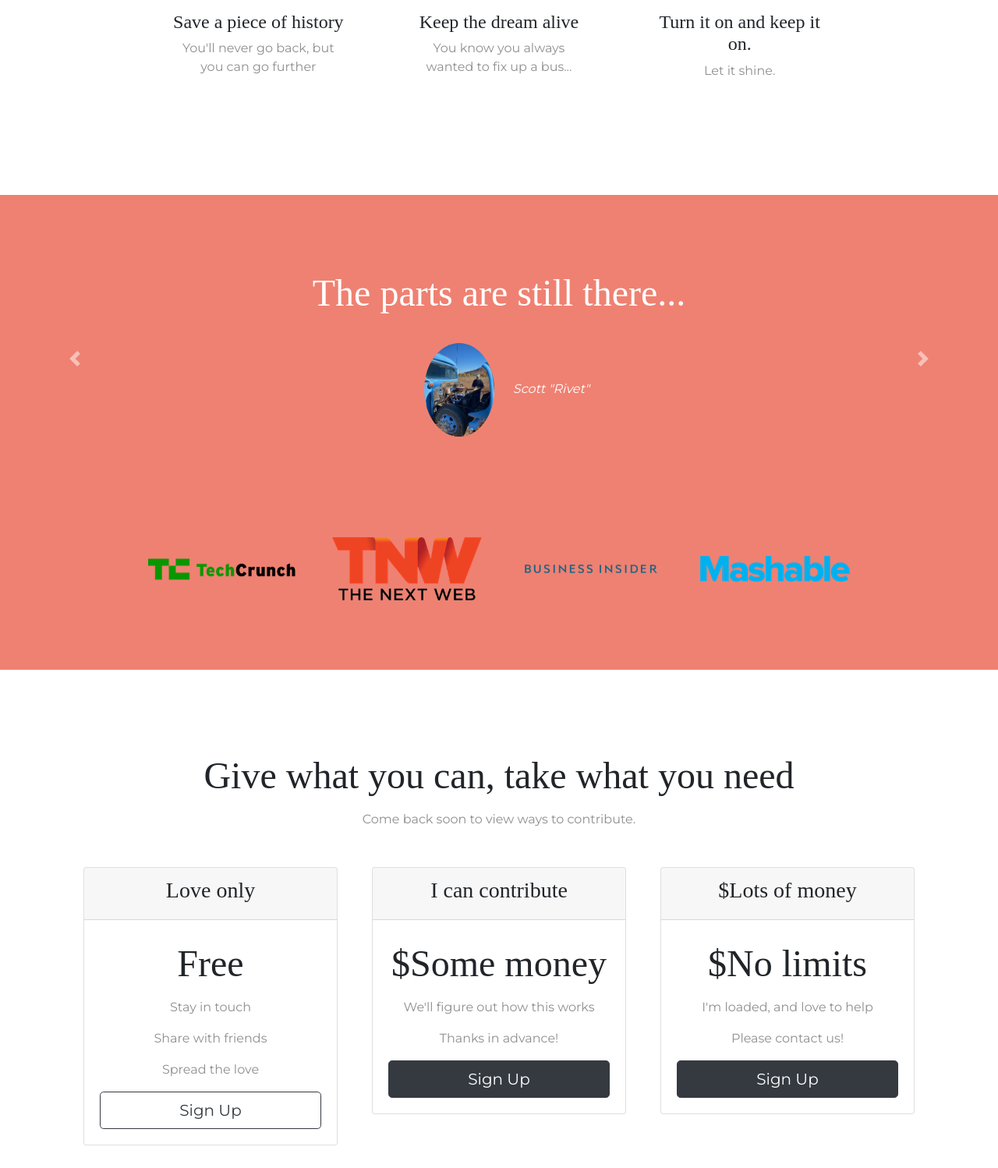
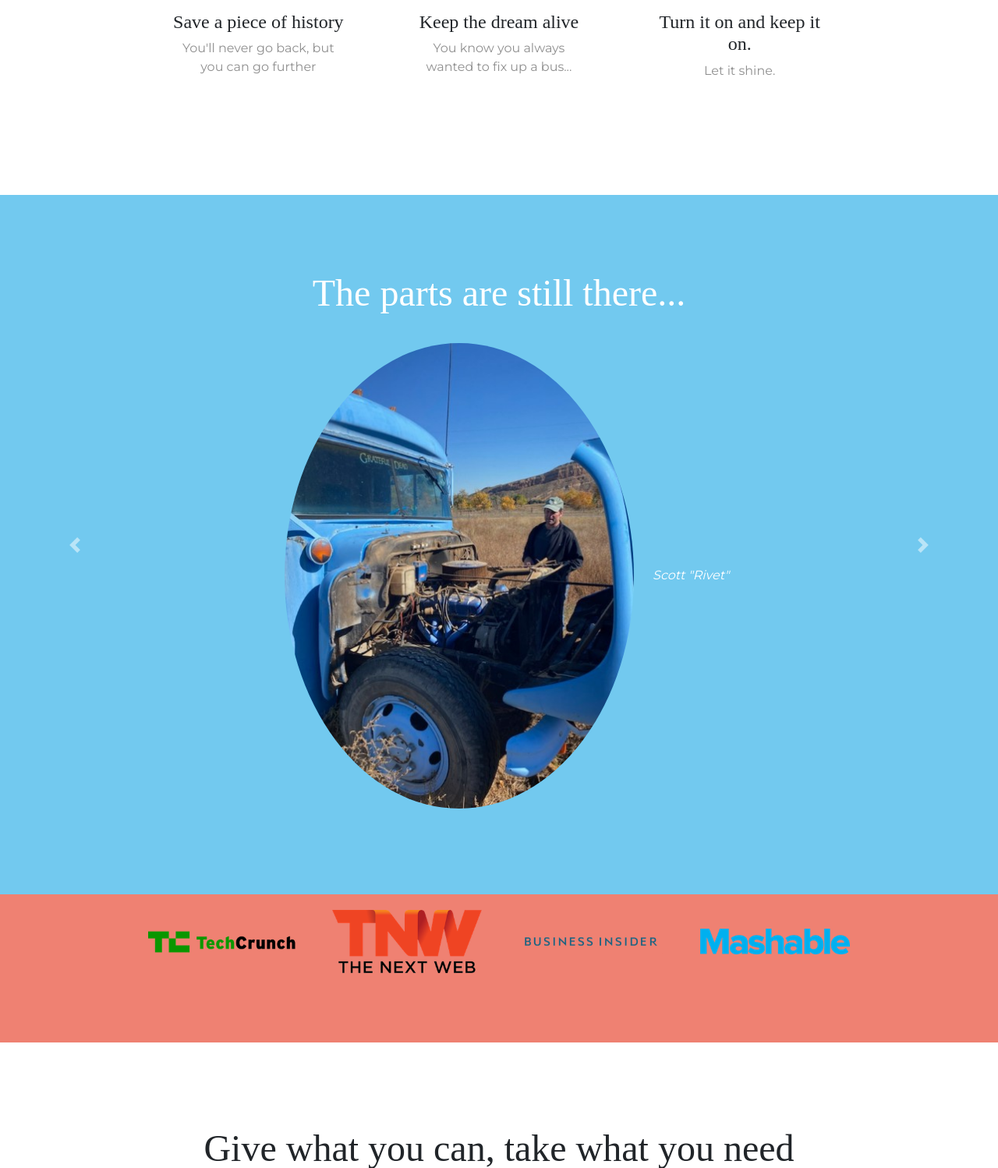
Before and after one commit to scottdangelo/save-the-bus, a Node server app: page / in a window 1280 px wide. Shown: the part 1254-2752 px from the top of the page at 78% size. Run offline with Node 20, Linux system fonts and the light colour scheme; some libraries are stand-ins or nearby versions.

Commit message:
Update css for bigger testimonials and background color

```diff
--- a/css/styles.css
+++ b/css/styles.css
@@ -116,7 +116,7 @@
 /* Testimonial Section */
 
 #testimonials {
-  background-color: #ef8172;
+  background-color: #72c9ef;
 }
 
 .testimonial-text {
@@ -125,7 +125,8 @@
 }
 
 .testimonial-image {
-  width: 10%;
+  max-width: 50%;
+  height: auto;
   border-radius: 100%;
   margin: 20px;
 }
--- a/public/css/styles.css
+++ b/public/css/styles.css
@@ -116,7 +116,7 @@
 /* Testimonial Section */
 
 #testimonials {
-  background-color: #ef8172;
+  background-color: #72c9ef;
 }
 
 .testimonial-text {
@@ -125,7 +125,8 @@
 }
 
 .testimonial-image {
-  width: 10%;
+  max-width: 50%;
+  height: auto;
   border-radius: 100%;
   margin: 20px;
 }
```
Also changed, not shown: 1 other file.
